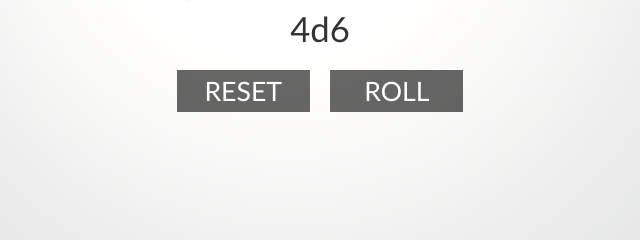
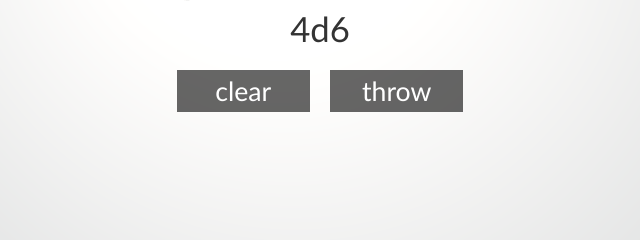
Before and after one commit to lorelock/lldicewidget, a plain HTML site: page index.html in a window 1280 px wide. Shown: the part 477-717 px from the top of the page, 320-960 px from the left. Drawn offline with Linux system fonts and the light colour scheme.

Commit message:
Update index.html

```diff
--- a/index.html
+++ b/index.html
@@ -29,13 +29,15 @@
 
             </div>
         </div>
-        <div class="center_field">
+            <div class="center_field">
             <input type="text" id="set" value="4d6"></input><br/>
-            <button id="clear">RESET</button>
-            <button style="margin-left: 0.6em" id="throw">ROLL</button>
+            <button id="clear">clear</button>
+            <button style="margin-left: 0.6em" id="throw">throw</button>
         </div>
     </div>
-    <div id="canvas"></div>
+    <div id="canvas">
+
+    </div>
 
     <script src="libs/three.min.js"></script>
     <script src="libs/cannon.min.js"></script>
```
